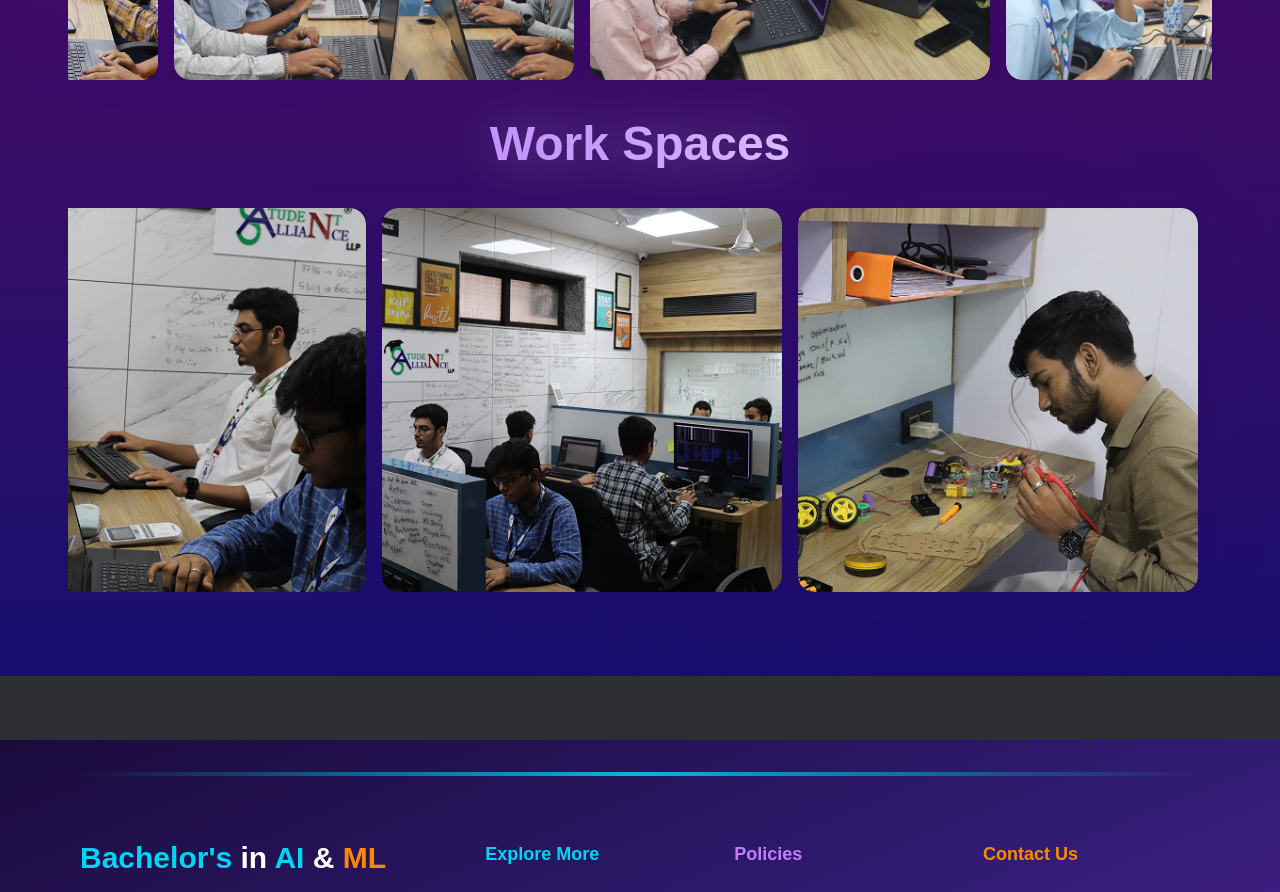
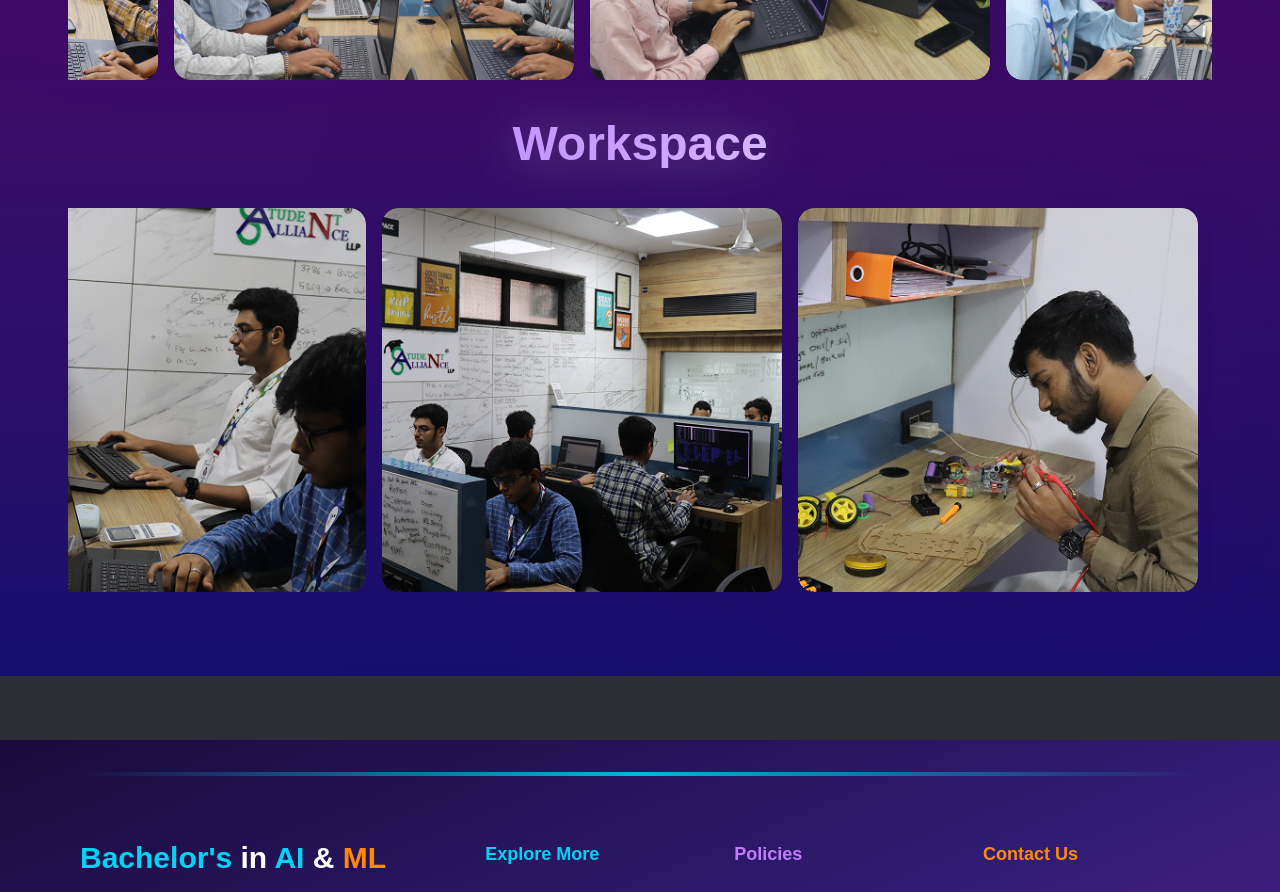
Before and after one commit to Code4Bharat1/BVOC_AIML, a Next.js app: page /infrastructure in a window 1280 px wide. Shown: the part 2360-3252 px from the top of the page. Built offline with nearby package versions, Linux system fonts and the light colour scheme.

Commit message:
fix: Update heading from "Work Spaces" to "Workspace" for consistency

```diff
--- a/src/components/Hub/HubHero.jsx
+++ b/src/components/Hub/HubHero.jsx
@@ -117,7 +117,7 @@ const HubHero = () => {
                 </div>
               </div>
 
-              {/* <div className="relative group">
+              <div className="relative group">
                 <div className="absolute -inset-2 bg-gradient-to-r from-orange-600 to-orange-400 rounded-2xl blur-lg opacity-50 group-hover:opacity-75 transition duration-300" />
                 <div className="relative bg-[#1a2847] border-2 border-orange-500/50 rounded-2xl p-6 hover:scale-105 transition-transform duration-300">
                   <img
@@ -126,7 +126,7 @@ const HubHero = () => {
                     className="w-48 h-auto object-contain"
                   />
                 </div>
-              </div> */}
+              </div>
             </div>
           </div>
 
--- a/src/components/Infrastructure/InfraImgVid.jsx
+++ b/src/components/Infrastructure/InfraImgVid.jsx
@@ -20,7 +20,7 @@ const infraData = [
     ],
   },
   {
-    heading: "Work Spaces",
+    heading: "Workspace",
     items: [
       { type: "image", src: "/infrastructure/work_space_4/workspace_1.png", alt: "Workspace 1" },
       { type: "image", src: "/infrastructure/work_space_4/workspace_2.png", alt: "Workspace 2" },
```
